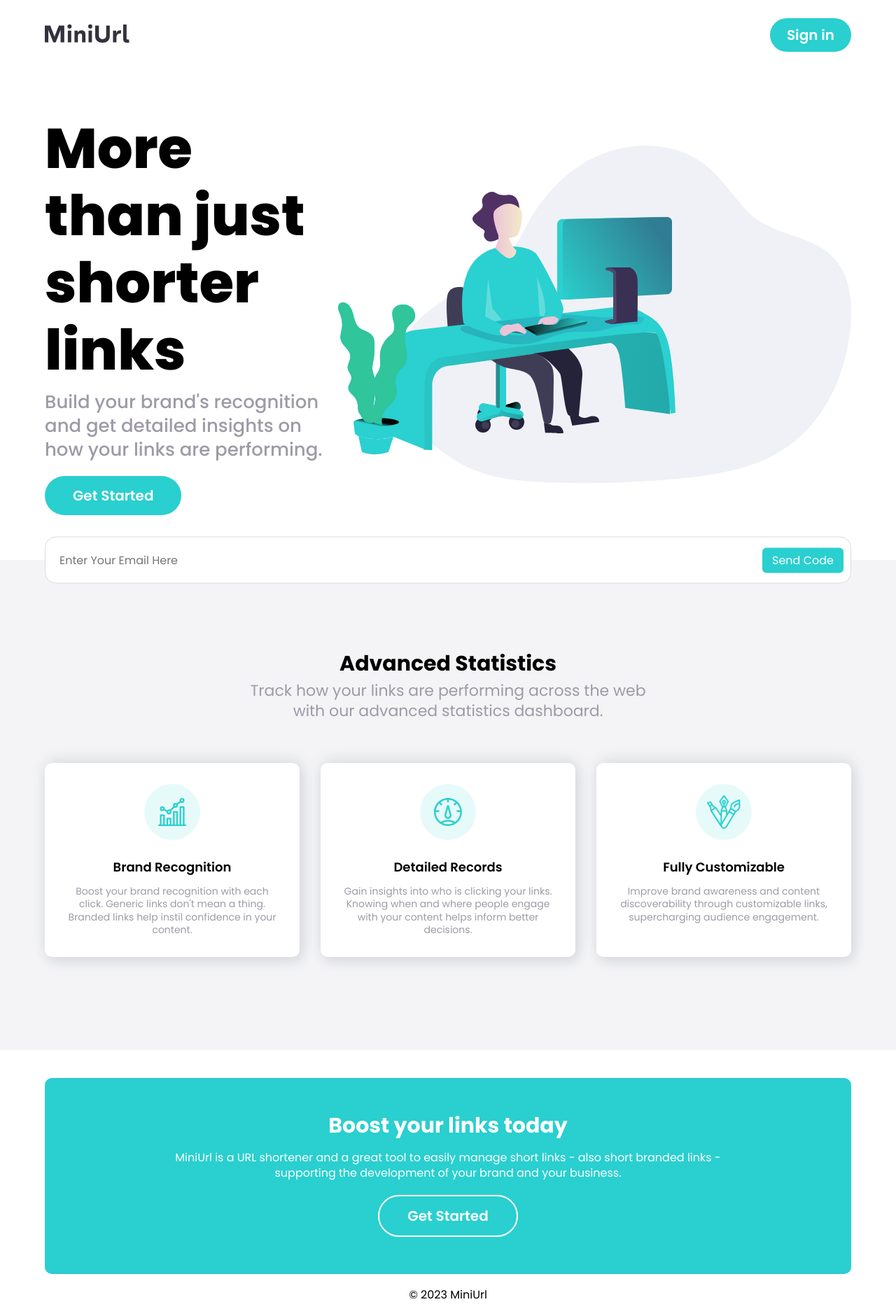
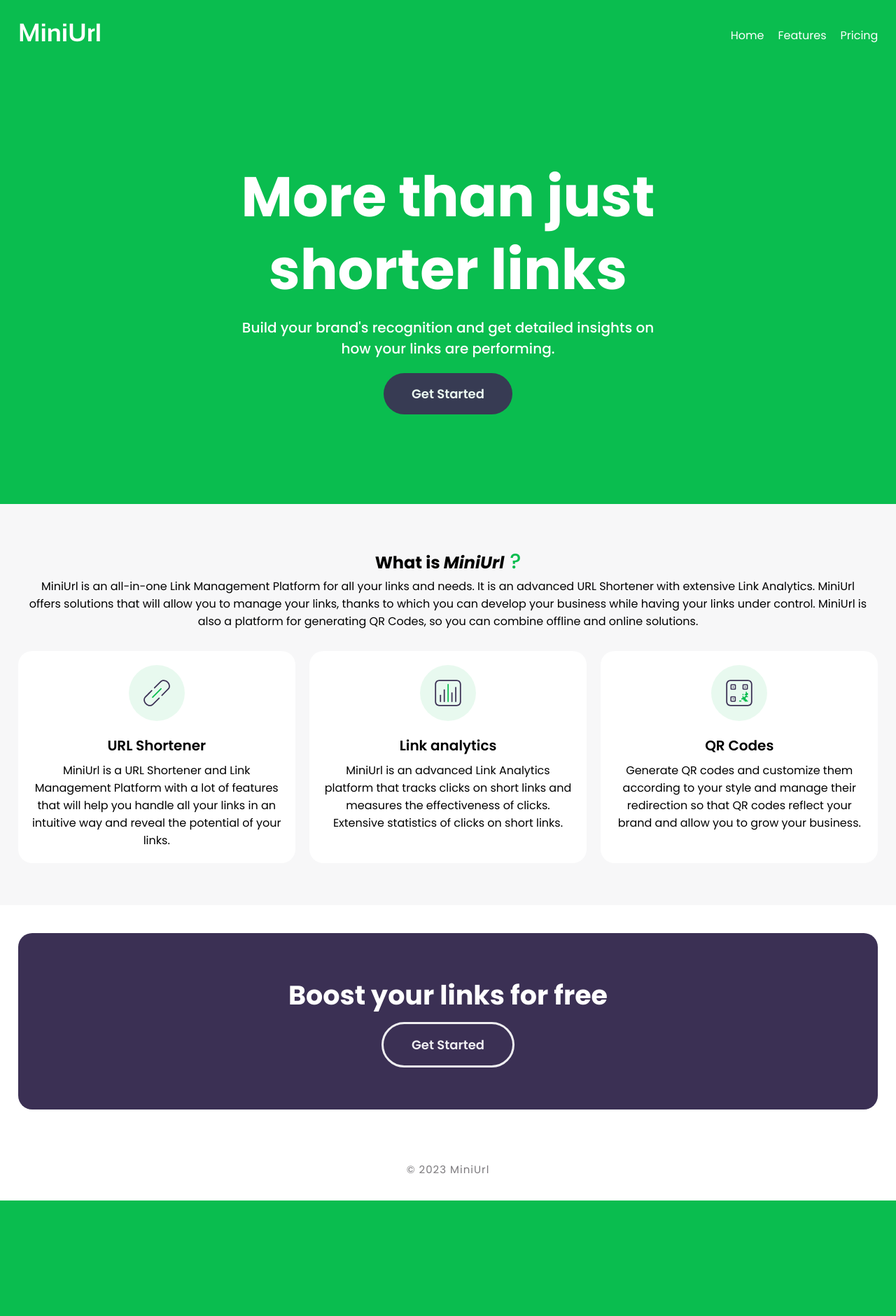
Before and after one commit to itsjatinnagar/miniurl, a Flask app: page / in a window 1280 px wide. Shown: the whole page at 70% size. After the commit the page ends 1715 px from the top, so only its background shows below. Run offline with Flask 3, Linux system fonts and the light colour scheme.

Commit message:
Responsive Landing Page - Redesign

```diff
--- a/static/css/style.css
+++ b/static/css/style.css
@@ -1,11 +1,11 @@
 @import url("https://fonts.googleapis.com/css2?family=Poppins:ital,wght@0,100;0,200;0,300;0,400;0,500;0,600;0,700;0,800;0,900;1,100;1,200;1,300;1,400;1,500;1,600;1,700;1,800;1,900&display=swap");
 
 :root {
-    --primary-hue: 180;
-    --primary-color: hsl(var(--primary-hue), 66%, 49%);
-    --grayish-violet: hsl(257, 7%, 63%);
-    --light-gray: hsl(257, 7%, 96%);
-    --theme-red: hsl(0, 87%, 67%);
+    --primary-hue: 143;
+
+    --primary-color: hsl(var(--primary-hue), 90%, 39%);
+    --accent-color: hsl(257, 27%, 26%);
+    --light-gray: hsl(257, 2%, 97%);
 }
 
 * {
@@ -15,415 +15,308 @@
 }
 
 a {
+    display: inline-block;
     text-decoration: none;
     color: black;
 }
 
-input,
-button {
-    font-size: inherit;
+button,
+input {
+    display: inline-block;
     font-family: inherit;
-    background: none;
+    font-size: 16px;
+    color: black;
     border: none;
     outline: none;
-    line-height: 1;
+    background: none;
+}
+
+hr {
+    border: none;
+}
+
+ul {
+    list-style: none;
 }
 
 body {
     font-family: "Poppins", sans-serif;
     font-size: 16px;
-    line-height: 1;
+    font-weight: normal;
 }
 
 body.overlay-active {
     overflow: hidden;
 }
 
-h2 {
-    font-size: 30px;
-}
-
 .container {
-    margin: auto;
+    margin-inline: auto;
     max-width: 1440px;
-    width: 90%;
+    width: 96%;
 }
 
 .btn {
-    display: inline-block;
-    font-size: 20px;
+    font-size: 18px;
     font-weight: 600;
+    cursor: pointer;
+    opacity: 0.92;
+}
+
+.btn:hover {
+    opacity: 1;
+}
+
+.btn-primary {
+    padding: 16px 40px;
+    background-color: var(--accent-color);
+    color: #ffffff;
+    border-radius: 30px;
+}
+
+.btn-primary:hover {
+    background-color: hsl(257, 27%, 20%);
+}
+
+.btn-secondary {
+    padding: 16px 40px;
+    background: none;
+    color: #ffffff;
+    border-radius: 40px;
+    border: 3px solid #ffffff;
+}
+
+header {
+    height: 90vh;
+    min-height: 600px;
     background-color: var(--primary-color);
     color: #ffffff;
-    cursor: pointer;
 }
 
-.navbar {
+nav {
     height: 100px;
     display: flex;
     align-items: center;
     justify-content: space-between;
 }
 
-.btn-signIn {
-    padding: 14px 24px;
-    border-radius: 30px;
+ul.links {
+    height: 100%;
+    display: flex;
+    align-items: center;
+    justify-content: center;
+    column-gap: 20px;
 }
 
-.profile {
-    display: flex;
-    flex-direction: column;
-    align-items: center;
-    row-gap: 6px;
+ul.links a {
+    color: #ffffff;
 }
 
-.profile p {
-    font-size: 18px;
+ul.links a:hover,
+ul.links a.active {
+    color: var(--accent-color);
 }
 
-.btn-signOut {
-    font-weight: 500;
-    color: var(--theme-red);
-    cursor: pointer;
-}
-
-.btn-signOut:hover {
-    text-decoration: underline;
-}
-
-.hero {
-    height: calc(100vh - 100px);
-    display: grid;
-    grid-template-columns: repeat(2, 1fr);
-    column-gap: 20px;
-    align-items: center;
-}
-
-.tagline {
-    font-size: 80px;
-    font-weight: 800;
-    line-height: 1.2;
-}
-
-.description {
-    margin-block: 10px 20px;
-    font-size: 26px;
-    font-weight: 500;
-    line-height: 1.3;
-    color: var(--grayish-violet);
-}
-
-.btn-getStarted {
-    padding: 18px 40px;
-    border-radius: 30px;
-}
-
-section.form-wrapper {
-    width: 100%;
-    position: absolute;
-    top: 100%;
-    transform: translateY(-50%);
-}
-
-.form {
-    padding: 10px;
-    display: flex;
-    align-items: center;
-    justify-content: space-between;
-    column-gap: 10px;
-    background-color: #ffffff;
-    border: 1px solid #dadce0;
-    border-radius: 16px;
-}
-
-.form input {
-    flex: 1;
-    padding: 10px;
-}
-
-.form button {
-    padding: 10px 14px;
-    background-color: var(--primary-color);
-    color: #ffffff;
-    border-radius: 6px;
-    cursor: pointer;
-}
-
-main {
-    padding-block: 50px;
-    min-height: 700px;
-    display: flex;
-    row-gap: 60px;
-    flex-direction: column;
-    align-items: center;
-    justify-content: center;
-    text-align: center;
-    background-color: var(--light-gray);
-}
-
-.links-wrapper {
-    margin: 0;
-    padding: 20px;
-    background-color: #ffffff;
-    border-radius: 10px;
-}
-
-.link-card {
-    padding-block: 10px;
-    display: flex;
-    justify-content: space-between;
-    column-gap: 10px;
-    border-bottom: 1px solid #dadce0;
-}
-
-.link-card:first-of-type {
-    padding-block-start: 0;
-}
-
-.link-card:last-of-type {
-    padding-block-end: 0;
-    border-bottom: none;
-}
-
-.link-card p {
-    line-height: normal;
-}
-
-.link-card .long-url {
-    white-space: nowrap;
-    overflow: hidden;
-    text-overflow: ellipsis;
-}
-
-.link-card .short-url {
-    margin-left: auto;
-    color: var(--primary-color);
-}
-
-.link-card .btn-sidebar,
-.link-card .btn-sidebar img {
-    height: 25px;
-    width: auto;
-    cursor: pointer;
-}
-
-.feature-header,
-.features {
-    margin: unset;
-}
-
-.feature-header {
-    max-width: 600px;
-}
-
-.feature-header p {
-    margin-top: 10px;
-    font-size: 22px;
-    color: var(--grayish-violet);
-    line-height: 1.3;
-}
-
-.features {
-    display: grid;
-    grid-template-columns: repeat(3, 1fr);
-    column-gap: 30px;
-}
-
-.card {
-    padding: 30px;
-    background-color: #ffffff;
-    border-radius: 10px;
-    box-shadow: 4px 8px 16px #dadce0, 2px -4px 20px #dadce0;
-}
-
-.icon-wrapper {
-    margin: auto;
-    height: 80px;
-    width: 80px;
-    display: inline-flex;
-    align-items: center;
-    justify-content: center;
-    background-color: hsl(var(--primary-hue), 66%, 94%);
-    border-radius: 50%;
-}
-
-.card h3 {
-    margin-block: 30px 16px;
-    font-size: 18px;
-    font-weight: 600;
-}
-
-.card p {
-    font-size: 14px;
-    line-height: 1.3;
-    color: var(--grayish-violet);
-}
-
-footer section.container {
-    margin-top: 40px;
-    height: 280px;
+section.hero {
+    height: calc(100% - 100px);
     display: flex;
     flex-direction: column;
     align-items: center;
     justify-content: center;
     text-align: center;
-    row-gap: 20px;
-    background-color: var(--primary-color);
-    color: #ffffff;
-    border-radius: 10px;
 }
 
-footer section p {
-    max-width: 800px;
-    width: 80%;
-    line-height: 1.4;
+section.hero .wrapper {
+    max-width: 600px;
 }
 
-footer section button {
-    border: 2px solid #ffffff;
+.hero h1 {
+    font-size: 80px;
+    line-height: 1.3;
 }
 
-footer .footer {
-    height: 60px;
+.hero p {
+    margin-block: 16px 20px;
+    font-size: 20px;
+    font-weight: 500;
+}
+
+main.features {
+    padding-block: 60px;
+    background-color: var(--light-gray);
+    text-align: center;
+}
+
+.features h2 span {
+    font-size: 30px;
+    font-weight: 500;
+    color: var(--primary-color);
+}
+
+.features p {
+    margin-inline: auto;
+    max-width: 1200px;
+}
+
+.features .card-wrapper {
+    margin-top: 30px;
+    display: grid;
+    justify-content: center;
+    grid-template-columns: repeat(3, 1fr);
+    gap: 20px;
+}
+
+.features .card {
+    padding: 20px;
+    background-color: #ffffff;
+    border-radius: 20px;
+}
+
+.features .card .icon-wrapper {
+    margin-inline: auto;
+    height: 80px;
+    width: 80px;
+    display: flex;
+    align-items: center;
+    justify-content: center;
+    background-color: hsla(var(--primary-hue), 90%, 39%, 0.09);
+    border-radius: 50%;
+}
+
+.features .card .icon-wrapper img {
+    height: 40px;
+    width: 40px;
+}
+
+.features .card h3 {
+    margin-block: 20px 8px;
+    font-size: 20px;
+    font-weight: 600;
+}
+
+section.pricing {
+    padding-block: 40px;
+}
+
+.pricing .card-lg {
+    padding: 60px;
+    background-color: var(--accent-color);
+    color: #ffffff;
+    text-align: center;
+    border-radius: 20px;
+}
+
+.pricing .card-lg h2 {
+    margin-bottom: 10px;
+    font-size: 38px;
+}
+
+footer {
+    height: 90px;
     display: flex;
     align-items: center;
     justify-content: center;
     text-align: center;
 }
 
-#overlay.active,
-.modal.active,
-.sidebar.active {
-    display: initial;
+footer p {
+    font-size: 15px;
+    color: hsl(257, 2%, 37%);
+    letter-spacing: 1px;
+    opacity: 0.81;
 }
 
-#overlay {
-    display: none;
+.overlay {
     position: fixed;
     top: 0;
+    left: 0;
+    bottom: 0;
     right: 0;
-    bottom: 0;
-    left: 0;
-    inset: 0;
-    background-color: rgba(0, 0, 0, 0.54);
+    background-color: rgba(0, 0, 0, 0.76);
 }
 
 .modal {
-    display: none;
-    padding: 50px;
     position: fixed;
     top: 50%;
     left: 50%;
     transform: translate(-50%, -50%);
-    text-align: center;
+    padding: 20px;
+    max-width: 440px;
     background-color: #ffffff;
+    border-radius: 20px;
+}
+
+form.login {
+    margin-top: 14px;
+}
+
+form.login input {
+    padding: 6px 8px;
+    width: 100%;
+    border: 1px solid hsl(0, 0%, 66%);
     border-radius: 10px;
 }
 
-.modal h3 {
-    font-size: 24px;
+form.login input:focus {
+    border-color: var(--primary-color);
 }
 
-.modal p {
-    margin-block: 10px 20px;
-    line-height: 1.3;
+form.login .otp-input {
+    display: flex;
+    flex-wrap: nowrap;
+    flex-direction: row;
+    column-gap: 20px;
 }
 
-.modal span {
-    display: block;
+form.login .otp-input input {
+    text-align: center;
 }
 
-.modal span#user-email {
+form.login button {
+    margin-top: 10px;
+}
+
+.btn-send {
+    color: var(--accent-color);
     text-decoration: underline;
 }
 
-.modal input {
-    margin-block: 20px;
-    display: block;
-    padding: 4px;
-    font-size: 20px;
-    text-align: center;
-    border: 2px solid #dadce0;
-    border-radius: 10px;
-    letter-spacing: 20px;
-}
-
-.modal button {
-    padding: 10px;
-    display: block;
+.btn-submit {
+    padding: 8px;
     width: 100%;
-    background-color: var(--primary-color);
-    color: #ffffff;
-    border-radius: 10px;
-    cursor: pointer;
-}
-
-.sidebar {
-    display: none;
-    padding: 30px 10px;
-    position: fixed;
-    top: 0;
-    right: 0;
-    height: 100%;
-    width: 400px;
-    background-color: #ffffff;
-}
-
-.info .title {
-    font-size: 20px;
-    font-weight: 600;
-}
-
-.info .header {
-    margin-block-start: 10px;
-    display: flex;
-    justify-content: space-between;
-    color: var(--primary-color);
-}
-
-.info .long-link {
-    margin-block: 6px;
-    line-height: normal;
-    overflow-wrap: break-word;
-}
-
-.info .short-link {
-    line-height: normal;
-}
-
-.info button img {
-    height: 20px;
-    width: auto;
-    vertical-align: middle;
-}
-
-.info button {
-    margin-block-start: 10px;
-    padding: 6px 10px;
-    color: var(--primary-color);
-    border: 1px solid var(--primary-color);
-    border-radius: 10px;
-    cursor: pointer;
-}
-
-.info button:hover {
-    background-color: hsla(180, 66%, 49%, 0.16);
-}
-
-.info .qr-container {
-    margin-block-start: 10px;
-    text-align: center;
-}
-
-.info .qr-wrapper {
-    display: inline-block;
-    margin-block-start: 6px;
-    padding: 10px;
-    border: 2px solid var(--primary-color);
     border-radius: 10px;
 }
 
-.info .qr-wrapper img {
-    height: 160px;
-    width: 160px;
+form.login hr {
+    margin: 16px 0;
+    height: 1px;
+    width: 100%;
+    background-color: #73747f;
 }
+
+@media screen and (max-width: 990px) {
+    .features .card-wrapper {
+        grid-template-columns: minmax(auto, 470px);
+        grid-template-rows: repeat(3, 1fr);
+    }
+}
+
+@media screen and (max-width: 650px) {
+    .hero h1 {
+        font-size: 60px;
+    }
+
+    .pricing .card-lg h2 {
+        font-size: 28px;
+    }
+}
+
+@media screen and (max-width: 500px) {
+    ul.links {
+        flex-direction: column;
+        justify-content: space-evenly;
+    }
+
+    .hero h1 {
+        font-size: 52px;
+    }
+}
--- a/templates/index.html
+++ b/templates/index.html
@@ -20,165 +20,97 @@
     </head>
     <body>
         <header>
-            <nav class="container navbar">
+            <nav class="container">
                 <a href="{{ url_for('index') }}"
                     ><img src="/static/images/logo.svg" alt="miniurl-logo"
                 /></a>
-                {% if username %}
-                <div class="profile">
-                    <p>Hi, {{ username }}</p>
-                    <a href="/logout" class="btn-signOut">Sign out</a>
-                </div>
-                {% else %}
-                <button class="btn btn-signIn">Sign in</button>
-                {% endif %}
+                <ul class="links">
+                    <li><a href="{{ url_for('index') }}">Home</a></li>
+                    <li><a href="#features">Features</a></li>
+                    <li><a href="#pricing">Pricing</a></li>
+                </ul>
             </nav>
             <section class="container hero">
-                <div class="hero-left">
-                    <h1 class="tagline">More than just shorter links</h1>
-                    <h3 class="description">
+                <div class="wrapper">
+                    <h1>More than just shorter links</h1>
+                    <p>
                         Build your brand's recognition and get detailed insights
                         on how your links are performing.
-                    </h3>
-                    <button class="btn btn-getStarted">Get Started</button>
-                </div>
-                <div class="hero-right">
-                    <img
-                        src="/static/images/illustration.svg"
-                        alt="miniurl-illustration"
-                    />
+                    </p>
+                    <button class="btn btn-primary">Get Started</button>
                 </div>
             </section>
         </header>
-        <section class="form-wrapper">
-            <form class="container form" id="form">
-                {% if username %}
-                <input
-                    type="url"
-                    name="url"
-                    id="url"
-                    placeholder="Shorten a Link Here"
-                />
-                <button type="button" id="btn-shorten">Shorten It!</button>
-                {% else %}
-                <input
-                    type="email"
-                    name="email"
-                    id="email"
-                    placeholder="Enter Your Email Here"
-                />
-                <button type="button" id="btn-sendCode">Send Code</button>
-                {% endif %}
-            </form>
-        </section>
-        <main>
-            {% if username %}
-            <div class="links-wrapper container">
-                {% for record in data %}
-                <div class="link-card">
-                    <p class="long-url">{{ record[1] }}</p>
-                    <p class="short-url">{{ host+record[2] }}</p>
-                    <button class="btn-sidebar" data-linkid="{{ record[0] }}">
-                        <img
-                            src="/static/images/icon-arrow.svg"
-                            alt="miniurl-icon-arrow"
-                        />
-                    </button>
-                </div>
-                {% endfor %}
-            </div>
-            {% endif %}
-            <div class="feature-header container">
-                <h2>Advanced Statistics</h2>
+        <main class="features" id="features">
+            <div class="container">
+                <h2>What is <i>MiniUrl</i><span> ?</span></h2>
                 <p>
-                    Track how your links are performing across the web with our
-                    advanced statistics dashboard.
+                    MiniUrl is an all-in-one Link Management Platform for all
+                    your links and needs. It is an advanced URL Shortener with
+                    extensive Link Analytics. MiniUrl offers solutions that will
+                    allow you to manage your links, thanks to which you can
+                    develop your business while having your links under control.
+                    MiniUrl is also a platform for generating QR Codes, so you
+                    can combine offline and online solutions.
                 </p>
-            </div>
-            <div class="container features">
+
+                <div class="card-wrapper">
                     <div class="card">
                         <div class="icon-wrapper">
                             <img
-                            src="/static/images/icon-brand-recognition.svg"
-                            alt="miniurl-feature-brand-recognition"
+                                src="/static/images/link-shortener.svg"
+                                alt="miniurl-feature-url-shortener"
                             />
                         </div>
-                    <h3>Brand Recognition</h3>
+                        <h3>URL Shortener</h3>
                         <p>
-                        Boost your brand recognition with each click. Generic
-                        links don't mean a thing. Branded links help instil
-                        confidence in your content.
+                            MiniUrl is a URL Shortener and Link Management
+                            Platform with a lot of features that will help you
+                            handle all your links in an intuitive way and reveal
+                            the potential of your links.
                         </p>
                     </div>
                     <div class="card">
                         <div class="icon-wrapper">
                             <img
-                            src="/static/images/icon-detailed-records.svg"
-                            alt="miniurl-feature-detailed-records"
+                                src="/static/images/analytics.svg"
+                                alt="miniurl-feature-link-analytics"
                             />
                         </div>
-                    <h3>Detailed Records</h3>
+                        <h3>Link analytics</h3>
                         <p>
-                        Gain insights into who is clicking your links. Knowing
-                        when and where people engage with your content helps
-                        inform better decisions.
+                            MiniUrl is an advanced Link Analytics platform that
+                            tracks clicks on short links and measures the
+                            effectiveness of clicks. Extensive statistics of
+                            clicks on short links.
                         </p>
                     </div>
                     <div class="card">
                         <div class="icon-wrapper">
                             <img
-                            src="/static/images/icon-fully-customizable.svg"
-                            alt="miniurl-feature-fully-customizable"
+                                src="/static/images/qr_code.svg"
+                                alt="miniurl-feature-qr-code"
                             />
                         </div>
-                    <h3>Fully Customizable</h3>
+                        <h3>QR Codes</h3>
                         <p>
-                        Improve brand awareness and content discoverability
-                        through customizable links, supercharging audience
-                        engagement.
+                            Generate QR codes and customize them according to
+                            your style and manage their redirection so that QR
+                            codes reflect your brand and allow you to grow your
+                            business.
                         </p>
                     </div>
                 </div>
+            </div>
         </main>
+        <section class="pricing" id="pricing">
+            <div class="container card-lg">
+                <h2>Boost your links for free</h2>
+                <button class="btn btn-secondary">Get Started</button>
+            </div>
+        </section>
         <footer>
-            <section class="container">
-                <h2>Boost your links today</h2>
-                <p>
-                    MiniUrl is a URL shortener and a great tool to easily manage
-                    short links - also short branded links - supporting the
-                    development of your brand and your business.
-                </p>
-                <button class="btn btn-getStarted">Get Started</button>
-            </section>
-            <div class="footer">
             <p>&copy; 2023 MiniUrl</p>
-            </div>
         </footer>
-
-        {% if username %}
-        <div id="overlay"></div>
-        <aside class="sidebar" id="sidebar"></aside>
-        {% else %}
-        <div id="overlay"></div>
-        <div id="modal" class="modal">
-            <h3>Verify Email Address</h3>
-            <p>
-                <span>Please enter the OTP we've send to</span>
-                <span id="user-email">nagarjatin336@gmail.com</span>
-            </p>
-            <form>
-                <input
-                    type="text"
-                    name="otp"
-                    id="otp"
-                    placeholder="000000"
-                    autofocus
-                />
-                <button type="button" id="btn-verify" class="btn-verify">
-                    Verify and Sign In
-                </button>
-            </form>
-        </div>
-        {% endif %}
     </body>
 </html>
```
Also changed, not shown: static/images/analytics.svg (added), static/images/favicon.ico, static/images/link-shortener.svg (added), static/images/logo.svg, static/images/qr_code.svg (added). Lines whose indentation alone changed are shown as unchanged.
